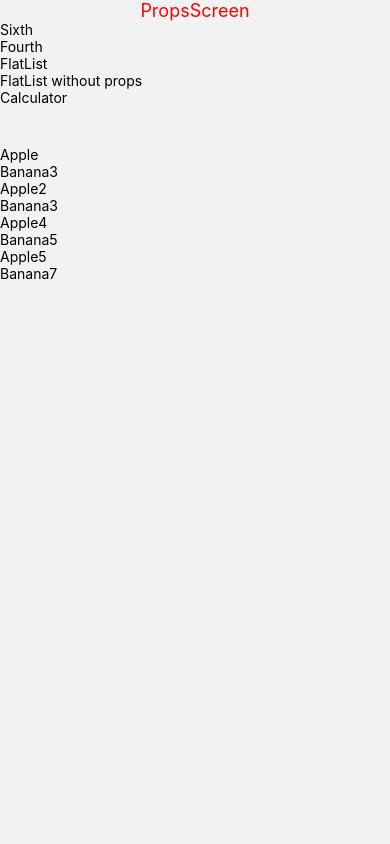
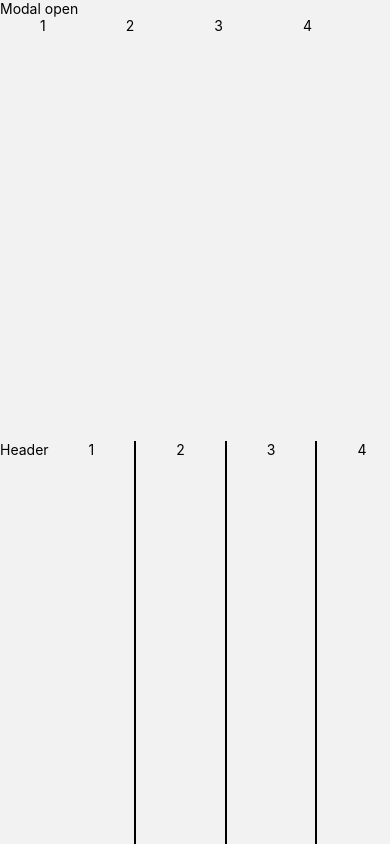
Before and after one commit to sidhuprabhj/native-training, a React Native app: screen /IssuesScreen in a window 390 px wide. Built offline with nearby package versions, Linux system fonts and the light colour scheme.

Commit message:
issues resolved

```diff
--- a/App.js
+++ b/App.js
@@ -17,6 +17,7 @@ import SeventhScreen from "./pages/SeventhScreen";
 import Calculator from "./pages/Calculator";
 import "react-native-gesture-handler";
 import FourthScreen from "./pages/FourthScreen";
+import IssuesScreen from "./pages/IssuesScreen";
 
 const Stack = createStackNavigator();
 
@@ -42,6 +43,12 @@ const App = () => {
         <Stack.Screen
           name="SplashScreen"
           component={SplashScreen}
+          options={{}}
+        />
+
+        <Stack.Screen
+          name="IssuesScreen"
+          component={IssuesScreen}
           options={{}}
         />
 
--- a/pages/FlatList1/index.js
+++ b/pages/FlatList1/index.js
@@ -62,7 +62,6 @@ const FlatList1 = ({ navigation, route }) => {
     }
   }, [route.params]);
 
-  console.log(updatedData, "updatedData");
   return (
     <SafeAreaView style={{ flex: 1 }}>
       <TouchableOpacity
--- /dev/null
+++ b/pages/IssuesScreen/index.js
@@ -0,0 +1,136 @@
+import {
+  View,
+  Text,
+  TouchableOpacity,
+  Modal,
+  FlatList,
+  SafeAreaView,
+  VirtualizedList,
+} from "react-native";
+import React, { useEffect, useState } from "react";
+import { ScrollView } from "react-native-gesture-handler";
+
+const IssuesScreen = ({ navigation }) => {
+  const [data, setData] = useState(0);
+  const [modal, setModal] = useState(false);
+  // useEffect(() => {
+  //   setModal(true);
+  // }, []);
+
+  const array = [1, 2, 3, 4, 5];
+  const Item = ({ title }) => (
+    <View style={styles.item}>
+      <Text style={styles.title}>{title}</Text>
+    </View>
+  );
+
+  const getItem = (data, index) => ({
+    id: Math.random().toString(12).substring(0),
+    title: `Item ${index + 1}`,
+  });
+  const getItemCount = (data) => 50;
+  return (
+    <SafeAreaView style={{ flex: 1 }}>
+      <TouchableOpacity
+        onPress={() => {
+          setModal(true);
+        }}
+      >
+        <Text>Modal open</Text>
+      </TouchableOpacity>
+
+      <Modal visible={modal} transparent={true}>
+        <View
+          style={{
+            flex: 1,
+            justifyContent: "center",
+            alignItems: "center",
+          }}
+        >
+          <View
+            style={{
+              height: 400,
+              width: "90%",
+              justifyContent: "center",
+              alignItems: "center",
+              shadowColor: "#000",
+              shadowOffset: {
+                width: 0,
+                height: 12,
+              },
+              shadowOpacity: 0.58,
+              shadowRadius: 16.0,
+
+              elevation: 24,
+              backgroundColor: "#fff",
+              padding: 10,
+              borderRadius: 10,
+              flexDirection: "row",
+              alignItems: "center",
+            }}
+          >
+            <TouchableOpacity
+              style={{
+                width: 80,
+                marginRight: 10,
+                paddingVertical: 10,
+                backgroundColor: "red",
+              }}
+              onPress={() => {
+                setModal(false);
+              }}
+            >
+              <Text style={{ textAlign: "center", color: "#fff" }}>Cancel</Text>
+            </TouchableOpacity>
+            <TouchableOpacity
+              style={{ width: 80, paddingVertical: 10, backgroundColor: "red" }}
+              onPress={() => {
+                setModal(false);
+              }}
+            >
+              <Text style={{ textAlign: "center", color: "#fff" }}>Save</Text>
+            </TouchableOpacity>
+          </View>
+        </View>
+      </Modal>
+      <ScrollView horizontal>
+        {array?.map((item) => {
+          return (
+            <Text style={{ marginHorizontal: 40 }} key={item}>
+              {item}
+            </Text>
+          );
+        })}
+      </ScrollView>
+
+      {array.length === 0 ? <Text>no data</Text> : <></>}
+      <View style={{ marginVertical: 10 }}></View>
+      <FlatList
+        horizontal
+        data={array}
+        renderItem={({ item }) => {
+          return <Text style={{ marginHorizontal: 40 }}>{item}</Text>;
+        }}
+        ListEmptyComponent={({}) => {
+          return <Text>no data</Text>;
+        }}
+        ItemSeparatorComponent={() => {
+          return <View style={{ borderWidth: 1 }}></View>;
+        }}
+        ListFooterComponent={() => {
+          return (
+            <View style={{}}>
+              <Text>Data</Text>
+            </View>
+          );
+        }}
+        ListHeaderComponent={() => {
+          return <Text>Header</Text>;
+        }}
+        ListFooterComponentStyle={{ backgroundColor: "green" }}
+      />
+    </SafeAreaView>
+  );
+};
+
+export default IssuesScreen;
--- a/pages/PropsScreen/index.js
+++ b/pages/PropsScreen/index.js
@@ -2,6 +2,7 @@ import { View, Text, TouchableOpacity, SafeAreaView } from "react-native";
 import React, { useState, useEffect } from "react";
 import MiniProps from "./MiniProps";
 import { Picker } from "@react-native-picker/picker";
+import IssuesScreen from "../IssuesScreen";
 import { useNavigation } from "@react-navigation/native";
 import DropDownPicker from "react-native-dropdown-picker";
 import { TextInput } from "react-native-gesture-handler";
@@ -23,7 +24,6 @@ const PropsScreen = ({ navigation }) => {
     { label: "Apple5", value: "apple8" },
     { label: "Banana7", value: "banana9" },
   ]);
-  console.log(value);
 
   const array = [
     {
@@ -50,9 +50,11 @@ const PropsScreen = ({ navigation }) => {
 
   return (
     <SafeAreaView style={{ flex: 1 }}>
+      <IssuesScreen navigation={navigation} />
+
       {/* <Calculator name1={items} /> */}
 
-      <View>
+      {/* <View>
         <Text style={{ textAlign: "center", color: "red", fontSize: 18 }}>
           PropsScreen
         </Text>
@@ -103,7 +105,7 @@ const PropsScreen = ({ navigation }) => {
         {items?.map((item, index) => {
           return <Text key={index}>{item.label}</Text>;
         })}
-      </View>
+      </View> */}
       {/* <Text>PropsScreen</Text>
       <Text>{native}</Text>
       <TouchableOpacity
--- a/pages/SixthScreen/index.js
+++ b/pages/SixthScreen/index.js
@@ -16,9 +16,6 @@ const SixthScreen = ({ navigation }) => {
   const [statusBar, setStatusBar] = useState(false);
 
   const data = 1;
-  console.log("data", data);
-
-  console.log("first", textInputData.length);
 
   // const toggleSwitch = () => setIsEnabled(previousState => !previousState);
   // console.log("isEnabled", isEnabled);
@@ -59,7 +56,6 @@ const SixthScreen = ({ navigation }) => {
           autoCorrect={true}
           autoFocus={false}
           onChangeText={(r3) => {
-            console.log(r3);
             setTextInputData(r3);
           }}
           value={`${textInputData}`}
@@ -87,7 +83,6 @@ const SixthScreen = ({ navigation }) => {
         thumbColor={isEnabled ? "yellow" : "red"}
         // ios_backgroundColor="yellow"
         onValueChange={(e) => {
-          console.log(e);
           setIsEnabled(e);
           // setIsEnabled(!isEnabled);
           setStatusBar(!statusBar);
--- a/pages/ThirdScreen/index.js
+++ b/pages/ThirdScreen/index.js
@@ -74,7 +74,6 @@ const ThirdScreen = () => {
   popArray.shift();
   popArray.unshift(20, 30, 40);
   popArray.push(20, 30, 40);
-  console.log(popArray);
   return (
     <View>
       <Text>{}</Text>
```
